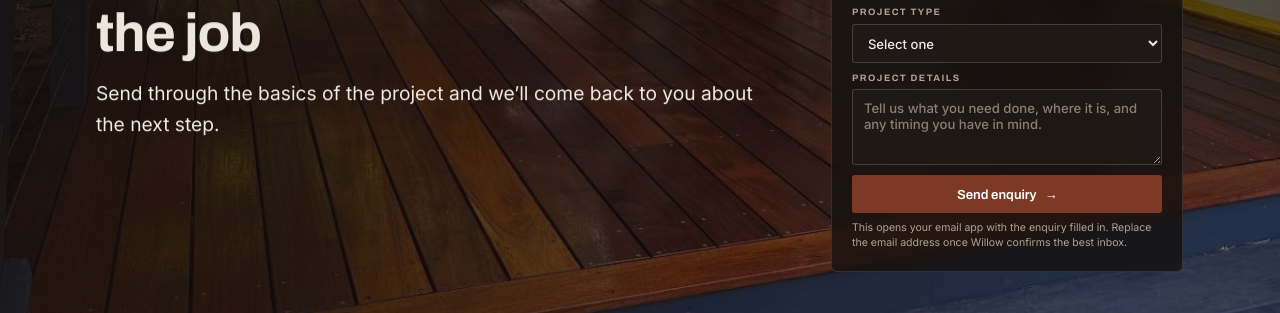
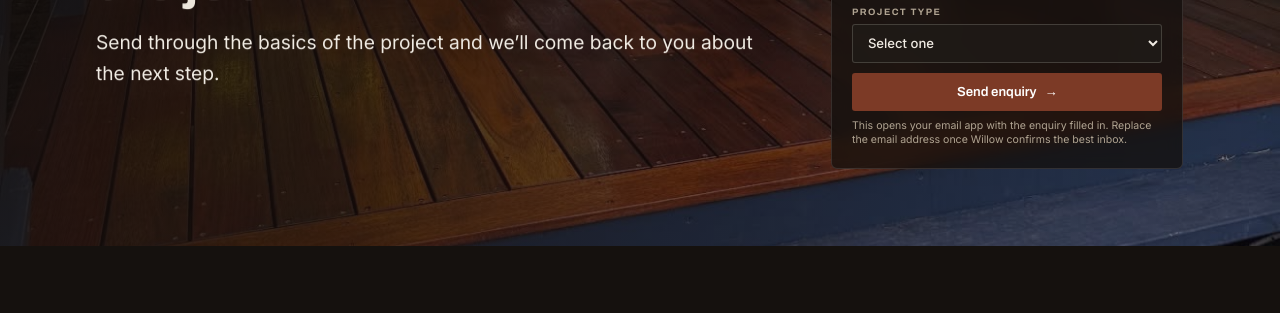
Before and after one commit to edderino/willow-carpentry, a plain HTML site: page index.html in a window 1280 px wide. Shown: the part 5752-6065 px from the top of the page. Drawn offline with Linux system fonts and the light colour scheme.

Commit message:
Remove Project details field from the enquiry form
Co-Authored-By: Claude Opus 4.8 <noreply@anthropic.com>

```diff
--- a/index.html
+++ b/index.html
@@ -234,7 +234,6 @@
             <option>Other</option>
           </select>
         </label>
-        <label>Project details<textarea name="message" placeholder="Tell us what you need done, where it is, and any timing you have in mind."></textarea></label>
         <button class="btn btn-primary" type="submit">Send enquiry <span class="arrow">→</span></button>
         <p class="quote-note">This opens your email app with the enquiry filled in. Replace the email address once Willow confirms the best inbox.</p>
       </form>
```
